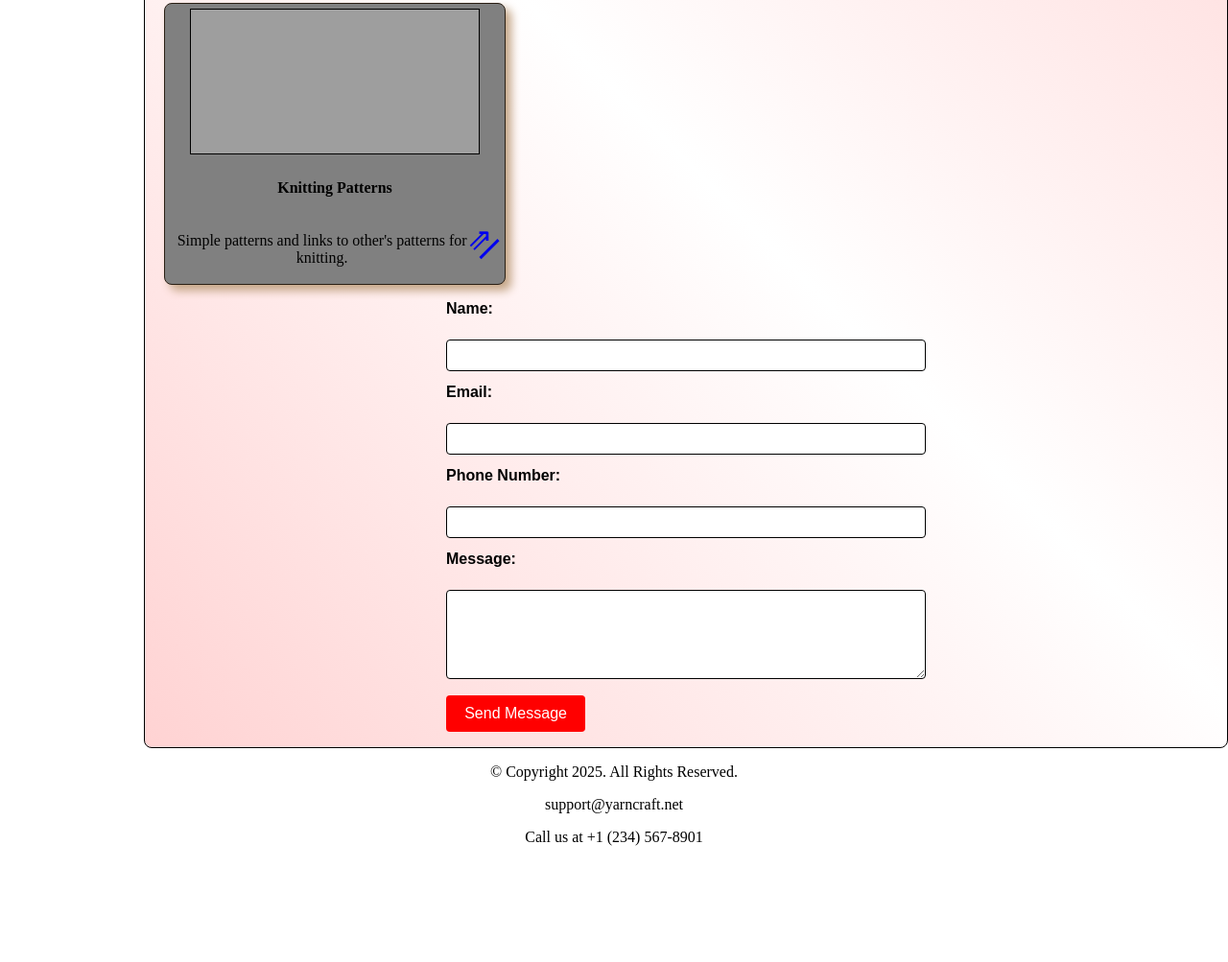
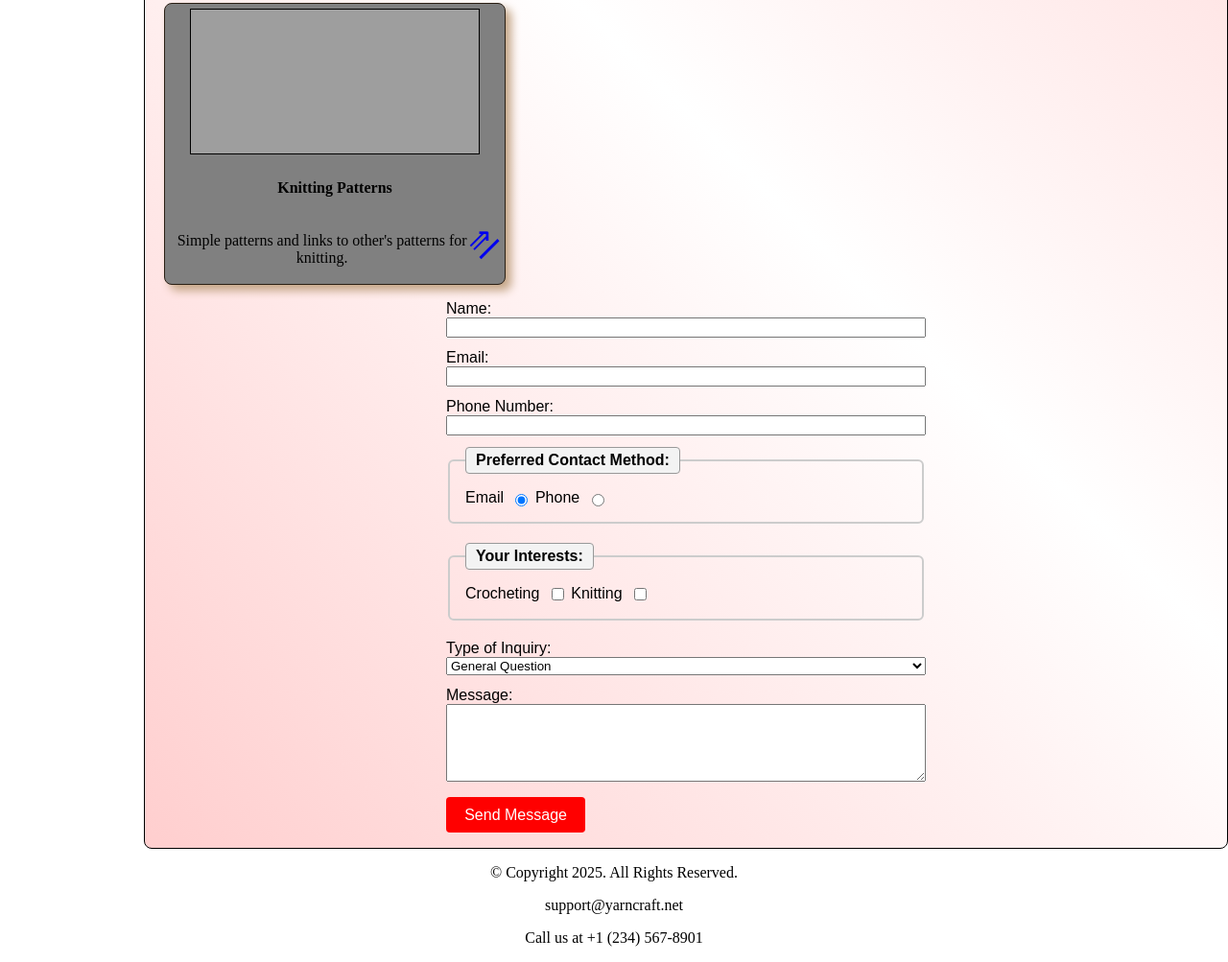
Before and after one commit to SweetestBoy/SweetestBoy.github.io, a plain HTML site: page index.html in a window 1280 px wide. Shown: the part 1940-2943 px from the top of the page at 96% size. Before the commit the page ends 2838 px from the top, so only its background shows below. Drawn offline with Linux system fonts and the light colour scheme; grey boxes are pictures that could not be loaded.

Commit message:
Add files via upload

```diff
--- a/css/styles.css
+++ b/css/styles.css
@@ -17,16 +17,17 @@ Date: 06/20/2025
  /* Fonts */
 
  /* Desktop Media Query */
- @media only all and (min-width: 1024px) {
+ @media only all and (min-width: 721px) {
+
    /* Enable tab-desk, disable mobile */
-  .tab-desk
-  {
+   .tab-desk {
      display: block;
    }
-  .mobile
-  {
+
+   .mobile {
      display: none;
    }
+
    .content {
      margin-left: 150px;
    }
@@ -391,21 +392,40 @@ Date: 06/20/2025
      text-align: left;
    }
 
-   label {
-     display: block;
-     margin-bottom: 0.3em;
-     font-weight: bold;
-     text-align: left;
+   fieldset {
+     border: 2px solid #ccc;
+     padding: 16px;
+     margin-bottom: 20px;
+     border-radius: 6px;
+     max-width: 540px;
    }
 
-   input,
+   /* Legend styling */
+   legend {
+     font-weight: bold;
+     padding: 4px 10px;
+     border: 1px solid #999;
+     background-color: #f3f3f3;
+     border-radius: 4px;
+   }
+
+   /* Input sizing */
+   input[type="text"],
+   input[type="email"],
+   input[type="tel"],
+   select,
    textarea {
-     width: 100%;
-     padding: 0.6em;
-     margin-bottom: 1em;
-     border: 1px solid black;
-     border-radius: 4px;
+     width: 500px;
+     max-width: 100%;
      box-sizing: border-box;
+     margin-bottom: 12px;
+   }
+
+   /* Radio and checkbox alignment */
+   input[type="radio"],
+   input[type="checkbox"] {
+     margin-left: 8px;
+     vertical-align: middle;
    }
 
    button {
@@ -424,15 +444,14 @@ Date: 06/20/2025
  }
 
  /* Mobile Media Query */
- @media only all and (max-width: 720px)
-{
+ @media only all and (max-width: 720px) {
+
    /* Disable tab-desk, enable mobile */
-  #tab-desk
-  {
+   .tab-desk {
      display: none;
    }
-  #mobile
-  {
+
+   .mobile {
      display: block;
    }
 
@@ -447,15 +466,18 @@ Date: 06/20/2025
      text-align: center;
      border-bottom: black solid 1px;
    }
+
    .main-nav li {
      position: relative;
    }
+
    .main-nav a {
      display: block;
      padding: 10px 15px;
      color: white;
      text-decoration: none;
    }
+
    /*Style Rules for headers and its elements */
    header {
      background-color: #A299B0;
@@ -629,6 +651,7 @@ Date: 06/20/2025
    .examples {
      list-style-type: none;
    }
+
    /* Styles for shopping class */
    .shopping {
      list-style-type: none;
--- a/index.html
+++ b/index.html
@@ -128,7 +128,8 @@ Date: 6/15/2025
                 </div>
             </div>
             <div class="gallery-content">
-                <img src="https://tse1.mm.bing.net/th/id/OIP.CpzR0mS1C1QA0a68TgiIagHaHa?rs=1&pid=ImgDetMain&o=7&rm=3" alt="image of other yarncraft tools" class="thumbnail-img">
+                <img src="https://tse1.mm.bing.net/th/id/OIP.CpzR0mS1C1QA0a68TgiIagHaHa?rs=1&pid=ImgDetMain&o=7&rm=3"
+                    alt="image of other yarncraft tools" class="thumbnail-img">
                 <h4 class="thumbnail-title">Yarn Crafting</h4>
                 <div class="gallery-footer">
                     <p class="thumbnail-desc">Check out a varity of other yarn crafts that exists.</p>
@@ -152,7 +153,8 @@ Date: 6/15/2025
                 </div>
             </div>
             <div class="gallery-content">
-                <img src="https://tse1.mm.bing.net/th/id/OIP.GHAlafpeYwaMYucYj3hKoQHaEJ?rs=1&pid=ImgDetMain&o=7&rm=3" alt="Basic craft tools" class="thumbnail-img">
+                <img src="https://tse1.mm.bing.net/th/id/OIP.GHAlafpeYwaMYucYj3hKoQHaEJ?rs=1&pid=ImgDetMain&o=7&rm=3"
+                    alt="Basic craft tools" class="thumbnail-img">
                 <h4 class="thumbnail-title">The Tools</h4>
                 <div class="gallery-footer">
                     <p class="thumbnail-desc">Things to get requardless of what you're doing.</p>
@@ -170,7 +172,8 @@ Date: 6/15/2025
                 </div>
             </div>
             <div class="gallery-content">
-                <img src="https://th.bing.com/th/id/OIP.OPKN048C8keuq28qEgwQKwHaE8?o=7rm=3&rs=1&pid=ImgDetMain&o=7&rm=3" alt="Someone crocheting" class="thumbnail-img">
+                <img src="https://th.bing.com/th/id/OIP.OPKN048C8keuq28qEgwQKwHaE8?o=7rm=3&rs=1&pid=ImgDetMain&o=7&rm=3"
+                    alt="Someone crocheting" class="thumbnail-img">
                 <h4 class="thumbnail-title">Getting Started in Crochet</h4>
                 <div class="gallery-footer">
                     <p class="thumbnail-desc">Lets learn some basic stitches and how to began.</p>
@@ -178,7 +181,8 @@ Date: 6/15/2025
                 </div>
             </div>
             <div class="gallery-content">
-                <img src="https://tse2.mm.bing.net/th/id/OIP.-UU8cilv6nyNI2dn2RzMyQHaFX?rs=1&pid=ImgDetMain&o=7&rm=3" alt="Someone knitting" class="thumbnail-img">
+                <img src="https://tse2.mm.bing.net/th/id/OIP.-UU8cilv6nyNI2dn2RzMyQHaFX?rs=1&pid=ImgDetMain&o=7&rm=3"
+                    alt="Someone knitting" class="thumbnail-img">
                 <h4 class="thumbnail-title">Getting Started in Knitting</h4>
                 <div class="gallery-footer">
                     <p class="thumbnail-desc">Lets learn the two primary stitches and how to began.</p>
@@ -194,7 +198,8 @@ Date: 6/15/2025
                 </div>
             </div>
             <div class="gallery-content">
-                <img src="https://tse3.mm.bing.net/th/id/OIP.wVvZi3lAI8HNKiFg21ooLQHaF7?rs=1&pid=ImgDetMain&o=7&rm=3" alt="visual of a knitted product" class="thumbnail-img">
+                <img src="https://tse3.mm.bing.net/th/id/OIP.wVvZi3lAI8HNKiFg21ooLQHaF7?rs=1&pid=ImgDetMain&o=7&rm=3"
+                    alt="visual of a knitted product" class="thumbnail-img">
                 <h4 class="thumbnail-title">Knitting Patterns</h4>
                 <div class="gallery-footer">
                     <p class="thumbnail-desc">Simple patterns and links to other's patterns for knitting.</p>
@@ -203,23 +208,59 @@ Date: 6/15/2025
             </div>
         </section>
         <form action="mailto:support@yarncraft.net" method="POST">
-            <label for="name">Name:</label><br>
+            <!-- Name -->
+            <label for="name">Name:</label>
             <input type="text" id="name" name="name" required>
-            <br>
+
+            <!-- Email -->
             <label for="email">Email:</label>
-            <br>
             <input type="email" id="email" name="email" required>
-            <br>
+
+            <!-- Phone -->
             <label for="phone">Phone Number:</label>
-            <br>
             <input type="tel" id="phone" name="phone">
-            <br>
+
+            <!-- Preferred Contact Method -->
+            <fieldset>
+                <legend>Preferred Contact Method:</legend>
+                <label>
+                    Email
+                    <input type="radio" name="contactMethod" value="Email" checked>
+                </label>
+                <label>
+                    Phone
+                    <input type="radio" name="contactMethod" value="Phone">
+                </label>
+            </fieldset>
+
+            <!-- Interests -->
+            <fieldset>
+                <legend>Your Interests:</legend>
+                <label>
+                    Crocheting
+                    <input type="checkbox" name="interests" value="Crocheting">
+                </label>
+                <label>
+                    Knitting
+                    <input type="checkbox" name="interests" value="Knitting">
+                </label>
+            </fieldset>
+
+            <!-- Inquiry Type -->
+            <label for="inquiry">Type of Inquiry:</label>
+            <select id="inquiry" name="inquiry">
+                <option value="general">General Question</option>
+                <option value="feedback">Feedback</option>
+                <option value="pattern">Pattern Submission</option>
+            </select>
+
+            <!-- Message -->
             <label for="message">Message:</label>
-            <br>
             <textarea id="message" name="message" rows="5" required></textarea>
-            <br>
+
             <button type="submit">Send Message</button>
         </form>
+
     </main>
     <footer>
         <p>&copy; Copyright 2025. All Rights Reserved.</p>
```
Lines whose indentation alone changed are shown as unchanged.
